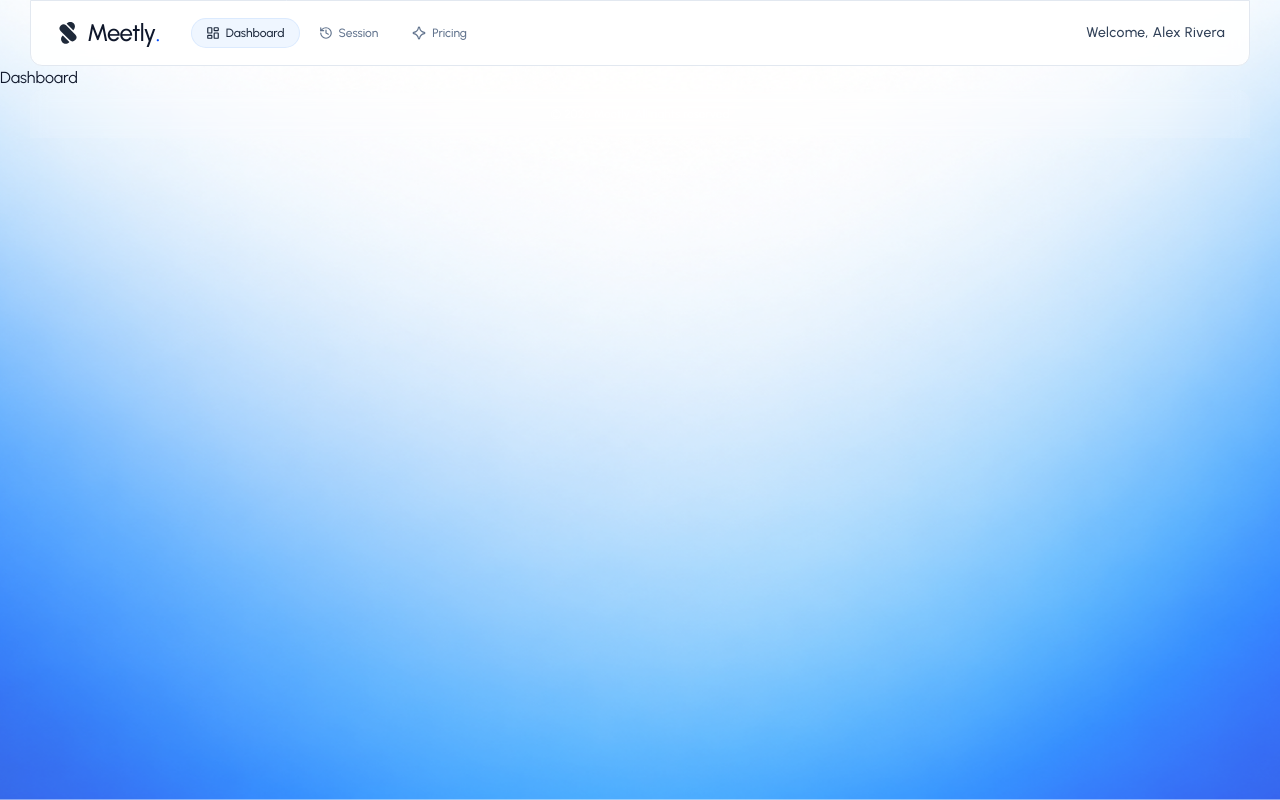
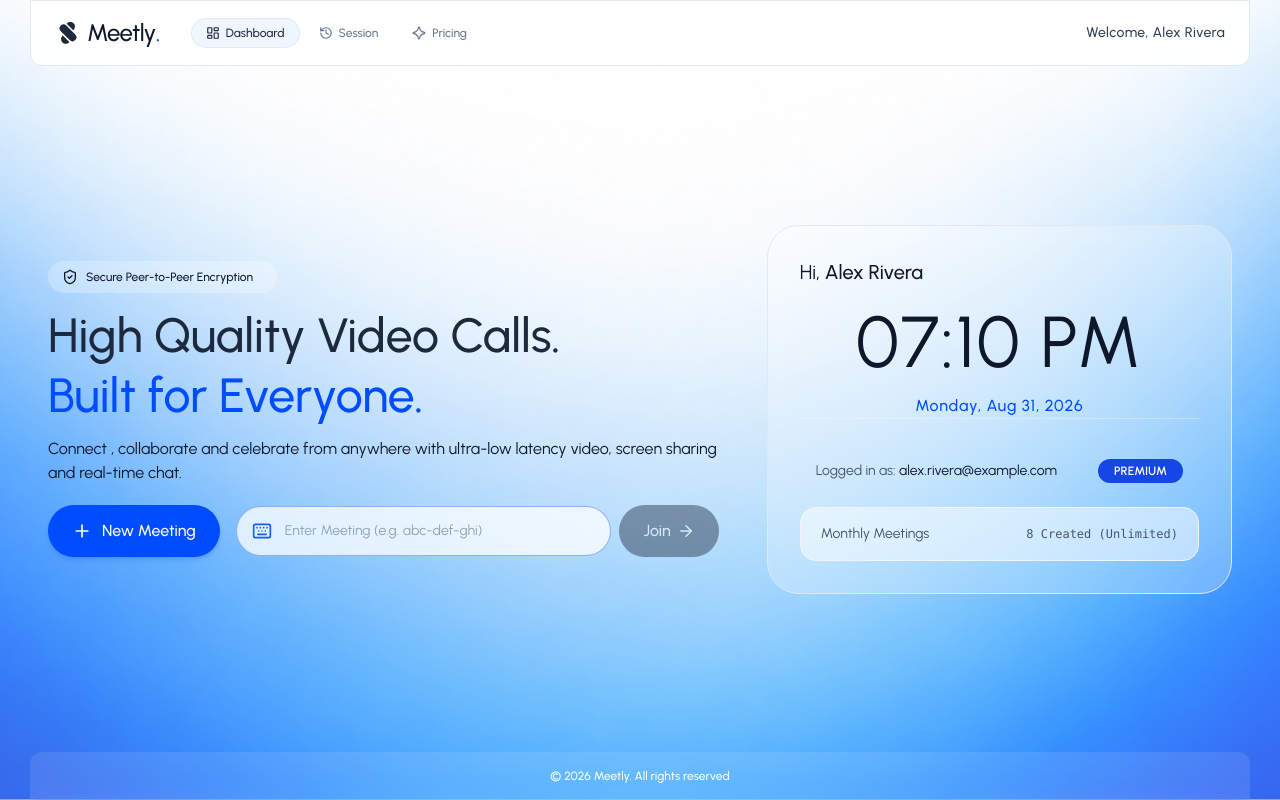
Before and after one commit to surajrastogi1/Meetly, a React (Vite) app in the folder client/: page /dashboard in a window 1280 px wide. Built offline with nearby package versions, Linux system fonts and the light colour scheme; no server answers.

Commit message:
Created dashboard UI

```diff
--- a/client/src/pages/Dashboard.jsx
+++ b/client/src/pages/Dashboard.jsx
@@ -1,8 +1,146 @@
-import React from 'react'
+import { ArrowRightIcon, KeyboardIcon, PlusIcon, ShieldCheckIcon, ShieldCloseIcon } from 'lucide-react'
+import React, { useEffect, useState } from 'react'
+import { dummyStats, dummyUser } from '../assets/asset'
+import { useNavigate } from 'react-router-dom';
+import toast, {} from 'react-hot-toast'
 
 const Dashboard = () => {
+
+  const user = dummyUser;
+  const userName = user.fullName;
+  const userEmail = user.primaryEmailAddress.emailAddress;
+  const navigate = useNavigate()
+
+  const [isCreating , setIsCreating] = useState(false)
+  const [currentTime, setCurrentTime] = useState(new Date())
+  const stats = dummyStats;
+
+  const [joinId , setJoinId] = useState("")
+
+
+
+  useEffect(()=>{
+    const timer = setInterval(()=> setCurrentTime(new Date()),1000);
+    return ()=> clearInterval(timer)
+  },[])
+
+  const handleCreateMeeting = ()=>{
+    setIsCreating(true)
+    const chars = "abcdefghijklmnopqrstuvwxyz";
+    const seg = ()=> Array.from({length:3},()=> chars[Math.floor(Math.random()*chars.length)]).join("");
+    const newMeetingId =  `${seg()}-${seg()}-${seg()}`;
+
+    setTimeout(()=>{
+      setIsCreating(false)
+      toast.success("Meeting created!")
+      navigate(`/meeting/${newMeetingId}`)
+    },400)
+  }
+  const handleJoinMeeting = (e)=>{
+    e.preventDefault();
+    const cleanId = joinId.trim();
+    if(!cleanId){
+      toast.error("Please enter a valid Meeting ID");
+      return;
+    }
+
+    navigate(`/meeting/${cleanId}`)
+  }
+
+
+
   return (
-    <div>Dashboard</div>
+    <div className='flex-1 max-w-7xl w-full mx-auto p-6 md:p-12 flex flex-col justify-center'>
+      <div className='grid grid-cols-1 lg:grid-cols-12 gap-12 items-center'>
+        {/* Left Colums - Action  */}
+        <div className='lg:col-span-7 space-y-8'>
+          <div className='space-y-3'>
+            <div className='inline-flex items-center gap-2 px-3.5 pr-6 py-2 rounded-full bg-white/25 text-xs font-medium '>
+              <ShieldCheckIcon size={16} />
+              Secure Peer-to-Peer Encryption
+            </div>
+
+            <h1 className='text-4xl sm:text-5xl text-slate-800 leading-tight font-medium'>High Quality Video Calls. <br />
+              <span className='text-primary'>Built for Everyone.</span>
+            </h1>
+            <p>
+              Connect , collaborate and celebrate from anywhere with ultra-low latency video, screen sharing and real-time chat.
+            </p>
+
+            <div className='flex flex-col sm:flex-row items-stretch sm:items-center gap-4 pt-2'>
+              <button onClick={handleCreateMeeting}
+              disabled={isCreating}
+              className='bg-primary hover:bg-primary-hover text-white font-medium px-6 py-3.5 rounded-full shadow-md shadow-primary/20 flex items-center justify-center gap-2.5 transition-all cursor-pointer disabled:opacity-50'>
+                <PlusIcon className='h-5 w-5'/>
+                <span>{isCreating? "Creating..." : "New Meeting"}</span>
+              </button>
+
+              <form onSubmit={handleJoinMeeting}
+              className='flex-1 flex items-center gap-2'>
+                <div className='relative flex-1'>
+                  <KeyboardIcon className='w-5 h-5 text-primary/90 absolute left-4 top-1/2 -translate-y-1/2' />
+                  <input type="text" placeholder='Enter Meeting (e.g. abc-def-ghi)'
+                  value={joinId} onChange={(e)=>setJoinId(e.target.value)}
+                  className='w-full bg-white/75 border border-primary-border/80 focus:border-primary/60 focus:ring-1 focus:ring-primary/60 rounded-full pl-12 pr-4 py-3.5 text-sm text-slate-800 placeholder-slate-400 outline-none transition-all'/>
+                </div>
+                <button type='submit'
+                disabled={!joinId.trim()}
+                className='bg-slate-900 hover:bg-slate-800 disabled:opacity-40 disabled:hover:bg-slate-900 text-white font-medium px-6 py-3.5 rounded-full transition-all flex items-center justify-center cursor-pointer shadow-xs'>
+                  <span>Join</span>
+                  <ArrowRightIcon className='w-4.5 h-4.5 ml-1.5'/>
+                </button>
+
+              </form>
+            </div>
+
+          </div>
+        </div>
+        {/* Right Column - Hero  Graphic & Clock Card */}
+        <div className='lg:col-span-5 flex flex-col items-center justify-center spacee-y-4'>
+          <div className='w-full bg-white/25 backdrop-blur rounded-4xl p-8 border border-slate-200 text-center spacee-y-6 relative overflow-hidden'>
+            <div className='space-y-1'>
+              <p className='mb-5 text-xl text-left'>Hi, <span className='font-medium'>{userName}</span></p>
+
+              <h2 className='tex-4xl xl:text-7xl my-4 text-slate-900 tracking-wide'>
+                {currentTime.toLocaleTimeString([],{hour:"2-digit", minute: "2-digit"})}
+              </h2>
+              <p className='font-medium tracking-wider text-primary'>
+                {currentTime.toLocaleDateString(undefined,{
+                  weekday:"long",
+                  month:"short",
+                  day:"numeric",
+                  year:"numeric"
+                  })}
+              </p>
+            </div>
+            <div className='pt-4 border-t border-white/30 text-sm text-slate-600'>
+              <div className='flex items-center justify-between py-6 px-4'>
+
+                <p>Logged in as: <span className='text-slate-900'>{userEmail}</span></p>
+
+              <span className={`px-4 py-1 rounded-full font-semibold text-xs uppercase ${stats?.plan === "premium" ? "bg-blue-700 text-white" : ""}`}>
+                {stats?.plan || "Free"}
+              </span>
+
+              </div>
+              {stats && (
+                <div className='w-full bg-white/50 rounded-2xl px-5 py-4 border border-slate-100'>
+                  <div className='flex items-center justify-between text-sm'>
+                    <span>Monthly Meetings</span>
+                    <span className='text-xs text-slate-600 font-mono'>
+                      {stats.monthlyLimit
+                      ? `${stats.monthlyCount} / ${stats.monthlyLimit} Used`
+                      : `${stats.monthlyCount} Created (Unlimited)`}
+                    </span>
+                  </div>
+                </div>
+              )}
+            </div>
+          </div>
+        </div>
+
+      </div>
+    </div>
   )
 }
 
```
